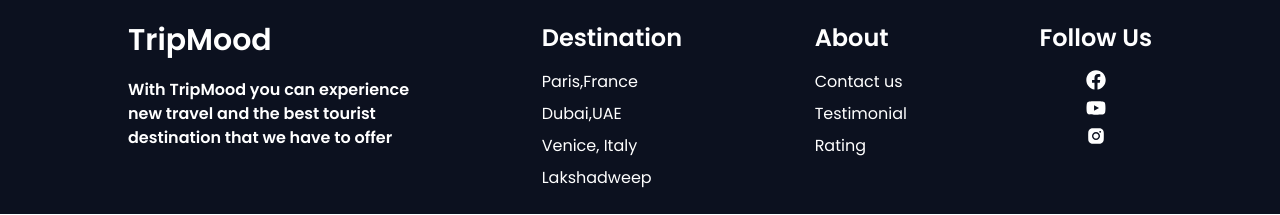
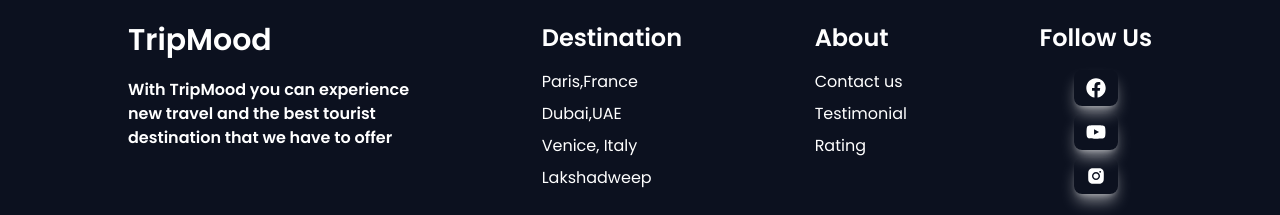
Before and after one commit to Viswajith2003/Travel_web, a React (Vite) app: page / in a window 1280 px wide. Shown: the part 3934-4149 px from the top of the page. Built offline with nearby package versions, Linux system fonts and the light colour scheme.

Commit message:
set mouse hover effect to icons in footer

```diff
--- a/src/Components/Footer.jsx
+++ b/src/Components/Footer.jsx
@@ -44,17 +44,20 @@ function Footer() {
           </a>
         </nav>
       </div>
-      <div className="flex flex-col items-center space-y-4" data-aos="fade-down-left">
+      <div
+        className="flex flex-col items-center space-y-4"
+        data-aos="fade-down-left"
+      >
         <h1 className="text-2xl font-bold hover:text-pink-400">Follow Us</h1>
         <nav className=" flex flex-col gap-2">
           <a className="font-bold">
-            <FaFacebook className="w-5 h-5" />
+            <FaFacebook className="w-5 h-5 box-content px-3 py-2 rounded-lg shadow-lg shadow-white/50 cursor-pointer hover:shadow-inner hover:shadow-black/30 duration-300 hover:text-cyan-300" />
           </a>
           <a className="font-bold">
-            <FaYoutube className="w-5 h-5" />
+            <FaYoutube className="w-5 h-5 box-content px-3 py-2 rounded-lg shadow-lg shadow-white/50 cursor-pointer hover:shadow-inner hover:shadow-black/30 duration-300 hover:text-cyan-300" />
           </a>
           <a className="font-bold">
-            <AiFillInstagram className="w-5 h-5" />
+            <AiFillInstagram className="w-5 h-5 box-content px-3 py-2 rounded-lg shadow-lg shadow-white/50 cursor-pointer hover:shadow-inner hover:shadow-black/30 duration-300 hover:text-cyan-300" />
           </a>
         </nav>
       </div>
```
